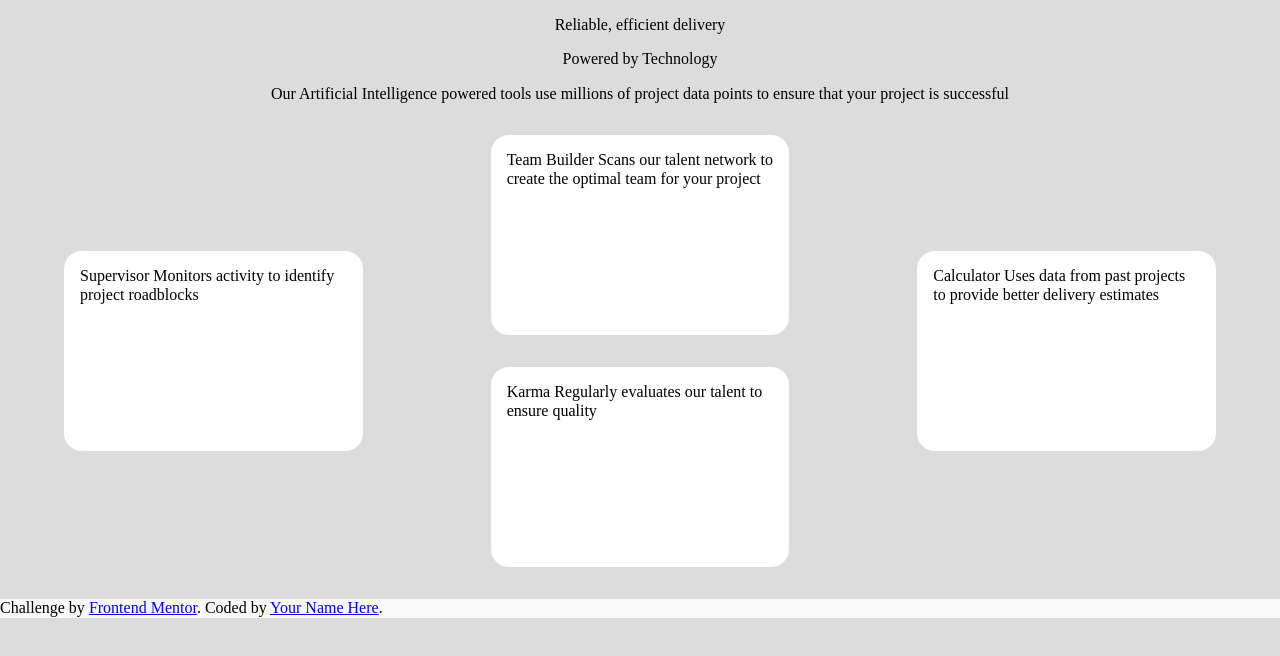
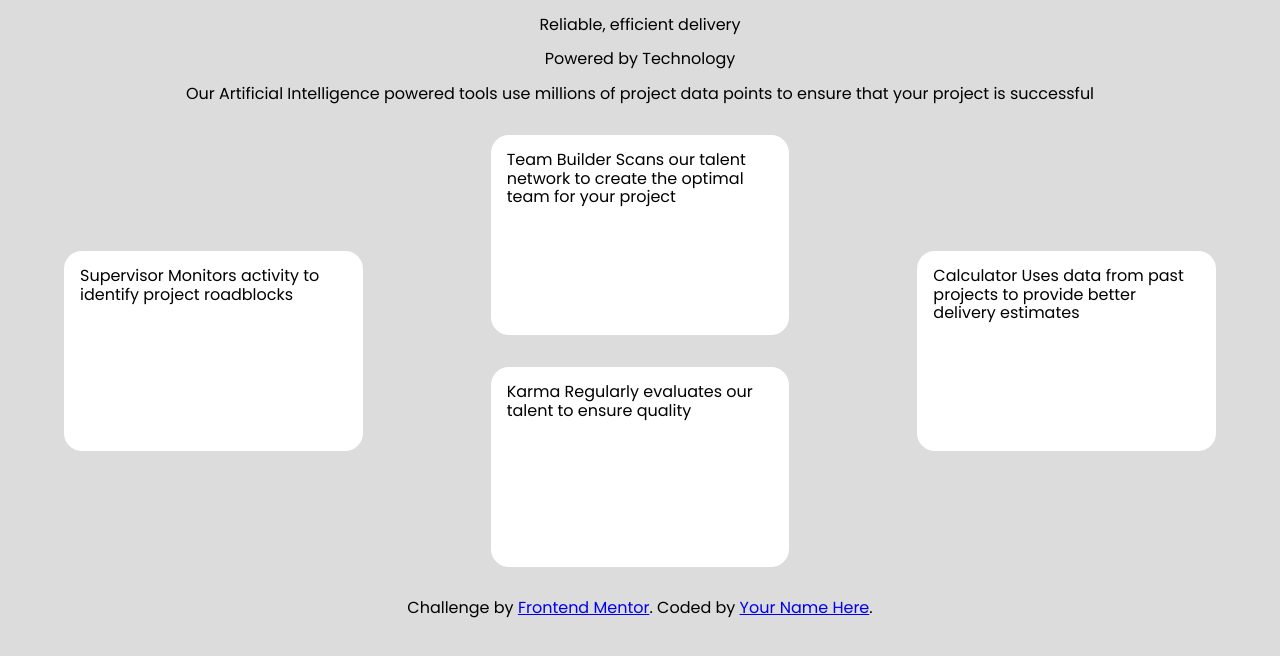
Before and after one commit to FrankDraws/FEM_four-card, a plain HTML site: page index.html in a window 1280 px wide. Drawn offline with Linux system fonts and the light colour scheme.

Commit message:
Added google font

```diff
--- a/index.html
+++ b/index.html
@@ -9,6 +9,9 @@
   <link rel="icon" type="image/png" sizes="32x32" href="./images/favicon-32x32.png">
   <link rel="stylesheet" href="normalize.css">
   <link rel="stylesheet" href="style.css">
+
+  <link href="https://fonts.googleapis.com/css2?family=Poppins:wght@200;400;600&display=swap" rel="stylesheet">
+
 
   <title>Frontend Mentor | Four card feature section</title>
 
--- a/style.css
+++ b/style.css
@@ -17,6 +17,7 @@ body, html {
 
 body {
     background-color: gainsboro;
+    font-family: 'Poppins', sans-serif;
 }
 
 .container {
@@ -78,6 +79,7 @@ body {
 
 footer {
     width: 100%;
-    background-color: #f9f9f9;
-    /* display: none; */
+    /* background-color: #f9f9f9; */
+    display: flex;
+    justify-content: center;
 }
```
